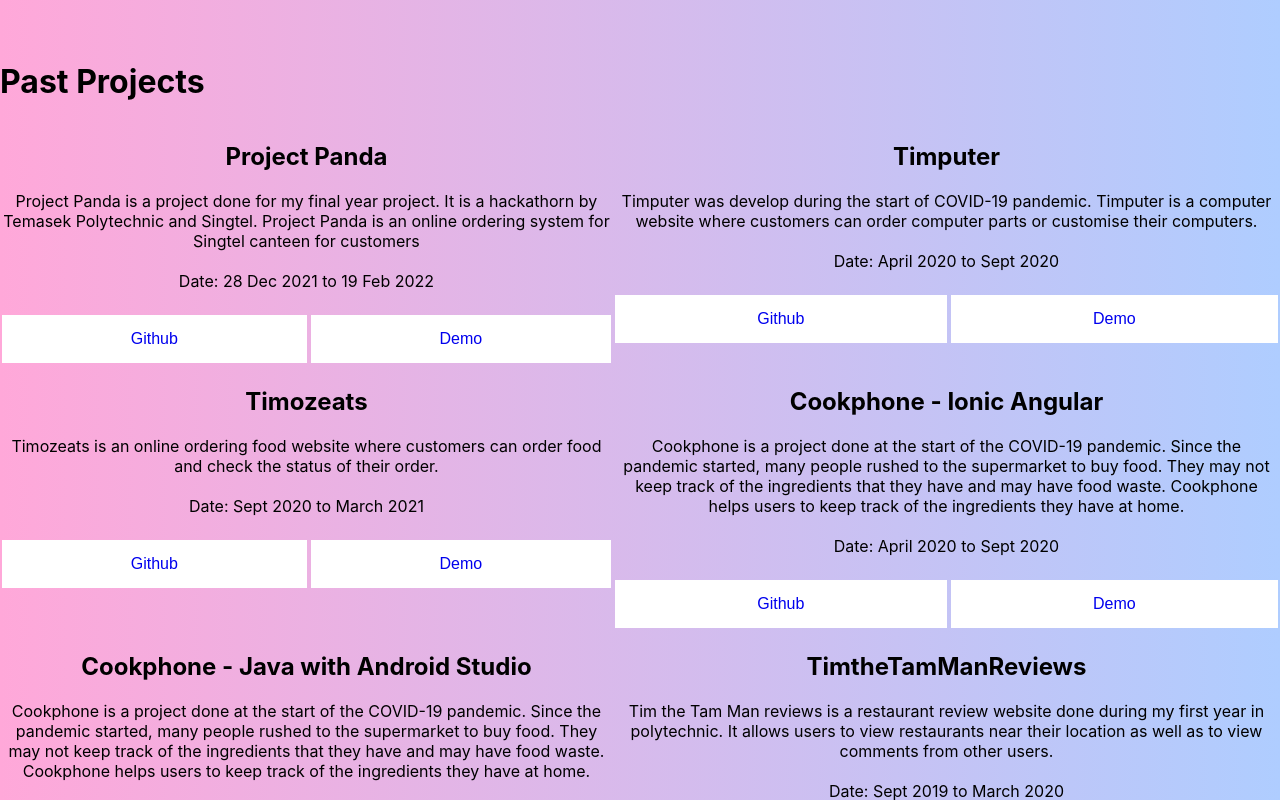
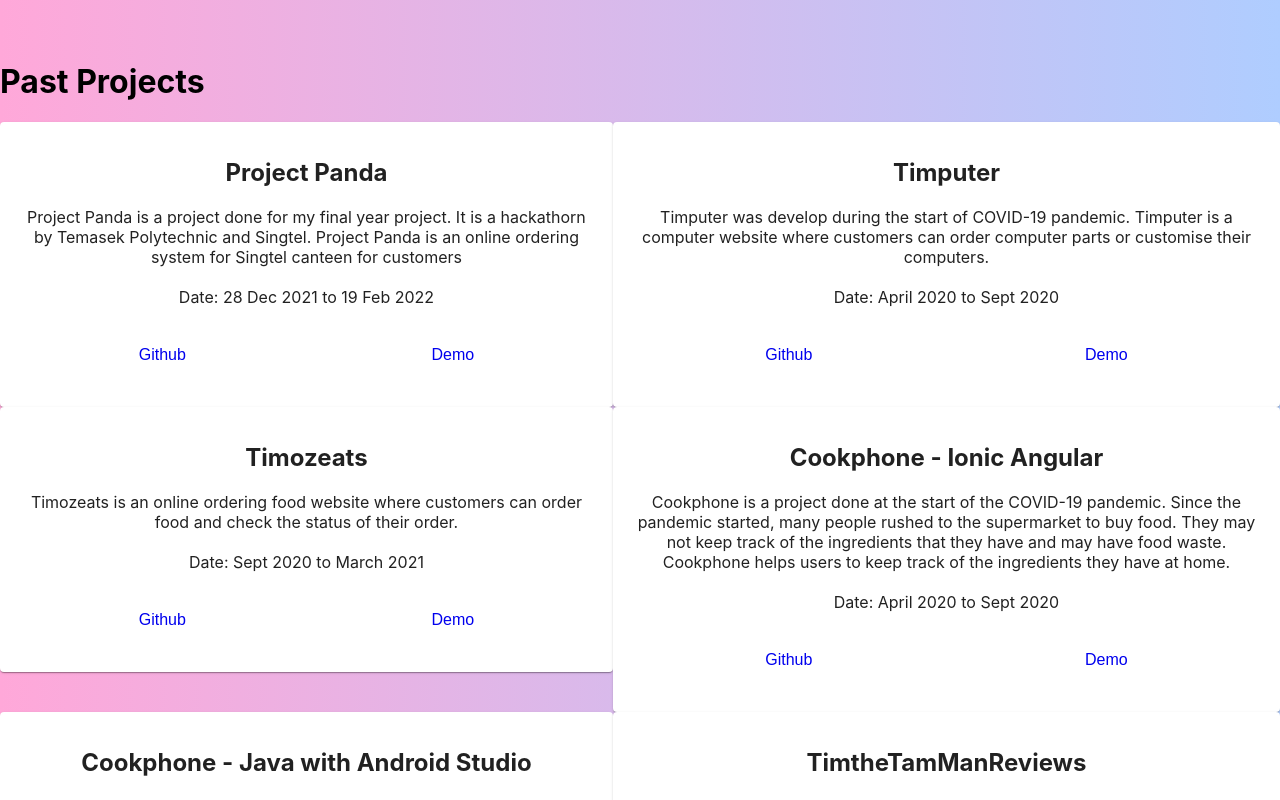
Before and after one commit to timneam/SinglePagePortfolio, a React (Create React App) app in the folder single-page-portfolio/: page / in a window 1280 px wide. Shown: the part 1000-1800 px from the top of the page. Built offline with nearby package versions, Linux system fonts and the light colour scheme.

Commit message:
Able to make card

```diff
--- a/single-page-portfolio/src/components/Projects.js
+++ b/single-page-portfolio/src/components/Projects.js
@@ -17,6 +17,8 @@
             {projects.map((project) => {
                 return (
                 <div className="card-container">
+                    <Card>
+                        <CardContent>
                             <h2>
                                 {project.project_name}
                             </h2>
@@ -38,6 +40,8 @@
                                     </a>
                                 </button>
                             </div>
+                        </CardContent>
+                </Card>
                 </div>
                 )
             })}
```
Lines whose indentation alone changed are shown as unchanged.
